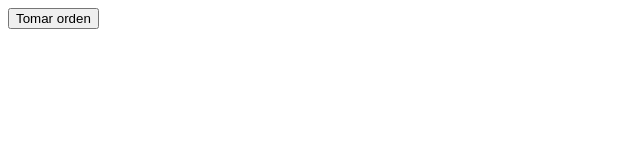
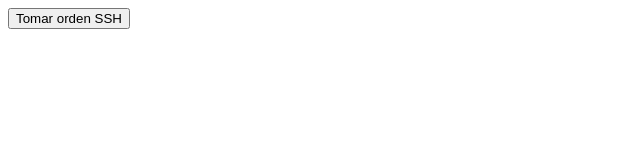
Before and after one commit to spbacilio/modals, a plain HTML site: page index.html in a window 1280 px wide. Shown: the full height of the page, 0-640 px from the left. Drawn offline with Linux system fonts and the light colour scheme.

Commit message:
test desde SSH

```diff
--- a/index.html
+++ b/index.html
@@ -8,7 +8,7 @@
     <title>Document</title>
 </head>
 <body>
-    <button id="myBtn"> Tomar orden</button>
+    <button id="myBtn"> Tomar orden SSH</button>
     <!-- modal -->
     <div id="myModal" class="modal">
         <div class="modal-content">
```
